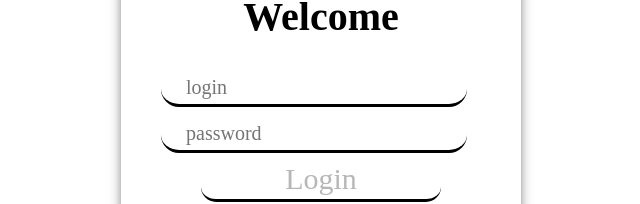
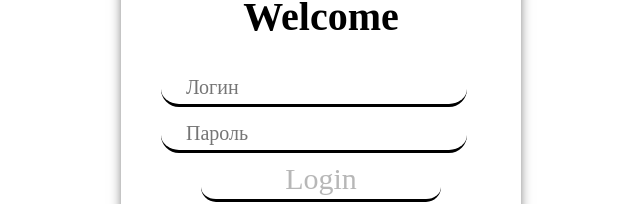
Before and after one commit to Yandex-Prakticum-13-Defined/app, a React app: page /login in a window 1280 px wide. Shown: the part 486-690 px from the top of the page, without its empty margins (319-959 px from the left). Built offline with nearby package versions, Linux system fonts and the light colour scheme; the HTML template or start-up script is replaced by a standard one.

Commit message:
Пример Компонент валидации информы

```diff
--- a/src/components/Button/Button.tsx
+++ b/src/components/Button/Button.tsx
@@ -1,9 +1,9 @@
-import React from 'react';
+import React, { MouseEventHandler } from 'react';
 import './Button.scss';
 
 interface IButton {
   className?: string;
-  onClick?: any;
+  onClick?: MouseEventHandler;
   title?: string;
   type?: 'button' | 'submit' | 'reset' | undefined;
   disabled?: boolean;
--- /dev/null
+++ b/src/components/ValidationInput/ValidationInput.scss
@@ -0,0 +1,11 @@
+.input {
+  width: inherit;
+
+  &__error {
+    color: red;
+    margin-left: 10px;
+    font-size: 14px;
+    font-weight: normal;
+    width: 100%;
+  }
+}
--- /dev/null
+++ b/src/components/ValidationInput/ValidationInput.tsx
@@ -0,0 +1,56 @@
+import React, { ChangeEvent, InputHTMLAttributes, useState } from 'react';
+import './ValidationInput.scss';
+
+const emptyTextMessage = 'Это поле не должно быть пустым';
+
+interface IValidationInput extends InputHTMLAttributes<HTMLInputElement> {
+  labelText?: string; /** Текст label */
+  regexp: RegExp; /** Регулярка для проверки валидации инпута */
+  checkValidation: (isValid: boolean) => void; /** Возвращает в родительский компонент результат валидации */
+  errorMessage: string; /** Сообщение об ошибке */
+  onTextChange: (text: string) => void; /** Возвращает в родительский компонент текст инпута */
+}
+
+/** Компонент input с валидацией и label (опционально) */
+export const ValidationInput: React.FC<IValidationInput> = (props) => {
+  const {
+    labelText, regexp, checkValidation, errorMessage, onTextChange, ...rest
+  } = props;
+  const [isValid, setIsValid] = useState(true);
+  const [needValidate, setIsNeedValidate] = useState(false);
+  const [text, setText] = useState('');
+  const isEmpty = text === '';
+
+  const validate = (inputText: string) => {
+    const validationResult = regexp.test(inputText);
+    console.log('inputText: ', inputText);
+    console.log('validationResult: ', validationResult);
+    setIsValid(validationResult);
+    checkValidation(validationResult);
+  };
+
+  const onInputChange = (e: ChangeEvent<HTMLInputElement>) => {
+    setText(e.target.value);
+    onTextChange(e.target.value);
+    if (needValidate) {
+      validate(e.target.value);
+    }
+  };
+
+  const onInputBlur = () => {
+    setIsNeedValidate(true);
+    validate(text);
+  };
+
+  return (
+    <div className='input'>
+      {labelText && <label>{labelText}</label>}
+      <input {...rest} onChange={onInputChange} onBlur={onInputBlur} />
+      {!isValid && (
+        <div className='input__error'>
+          {isEmpty ? emptyTextMessage : errorMessage}
+        </div>
+      )}
+    </div>
+  );
+};
--- a/src/pages/Login/Login.tsx
+++ b/src/pages/Login/Login.tsx
@@ -1,60 +1,72 @@
-import React from 'react';
+import React, { useState } from 'react';
 import './Login.scss';
 import { Link } from 'react-router-dom';
-import Input from '../../components/Input/Input';
 import Button from '../../components/Button/Button';
-import { useInput } from '../../hooks/useInput';
 import { postSignIn } from '../../api/api';
+import { ValidationInput } from '../../components/ValidationInput/ValidationInput';
 
-const Login = () => {
-  const login = useInput('', {
-    isEmpty: true,
-    login: {
-      isError: null,
-      error: ''
-    }
-  });
-  const password = useInput('', {
-    isEmpty: true,
-    password: {
-      isError: null,
-      error: ''
-    }
-  });
+/** Логин: от 3 до 20 символов, латиница, может содержать цифры,
+ * но не состоять из них, без пробелов, без спецсимволов
+ * (допустимы дефис и нижнее подчёркивание */
+const loginRegexp = /^(?=.{3,20}$)([a-zA-Z0-9_-]*[a-zA-Z_-][a-zA-Z0-9_-]*)$/;
+const loginErrorMessage = 'Логин должен начинаться с заглавной буквы и состоять минимум из 3 символов';
 
-  const formMethod = {
-    login: login.value,
-    password: password.value,
+/** Пароль: от 8 до 40 символов, обязательно хотя бы одна заглавная буква и цифра */
+const passwordRegexp = /^(?=.*?[A-ZА-ЯЁ])(?=.*?[0-9]).{8,40}$/;
+const passwordErrorMessage = 'Введите пароль от 8 до 40 символов. Обязательно наличие заглавной буквы и цифры';
+
+interface IInputsValidation {
+  isLoginValid: boolean;
+  isPasswordValid: boolean;
+}
+
+const Login: React.FC = () => {
+  const initialInputsValidation: IInputsValidation = {
+    isLoginValid: false,
+    isPasswordValid: false
   };
+  const [inputsValidation, setInputsValidation] = useState(initialInputsValidation);
+  const [login, setLogin] = useState('');
+  const [password, setPassword] = useState('');
 
-  const handleSubmit = (e: any) => {
-    e.preventDefault();
-    postSignIn(formMethod)
+  const isInputsValidationOK = inputsValidation.isLoginValid && inputsValidation.isPasswordValid;
+
+  const handleSubmit = () => {
+    postSignIn({ login, password })
       // eslint-disable-next-line no-console
       .then((data) => console.log(data))
       // eslint-disable-next-line no-console
       .catch((error: any) => console.log(`Ошибка ${error}`));
   };
 
+  const checkLoginValidation = (isValid: boolean) => setInputsValidation(
+    { ...inputsValidation, isLoginValid: isValid }
+  );
+
+  const checkPasswordValidation = (isValid: boolean) => setInputsValidation(
+    { ...inputsValidation, isPasswordValid: isValid }
+  );
+
+  const onLoginChange = (text: string) => setLogin(text);
+  const onPasswordChange = (text: string) => setPassword(text);
+
   return (
     <div className='container'>
-      <form className='form' onSubmit={handleSubmit}>
+      <form className='form'>
         <h1 className='form__title'>Welcome</h1>
         <div className='form__wrapper'>
-          <Input className='form__input' name='login' type='text' placeholder='login'
-                 value={login.value} onBlur={login.onBlur}
-                 onChange={(e: HTMLInputElement) => login.onChange(e)}
-                 isDirty={login.isDirty} isEmpty={login.isEmpty} isError={login.loginError}/>
+          <ValidationInput
+            className='form__input' onTextChange={onLoginChange} errorMessage={loginErrorMessage}
+            regexp={loginRegexp} checkValidation={checkLoginValidation} placeholder='Логин'
+          />
         </div>
         <div className='form__wrapper'>
-          <Input className='form__input' name='password' type='password' placeholder='password'
-                 value={password.value} onBlur={password.onBlur}
-                 onChange={(e: HTMLInputElement) => password.onChange(e)}
-                 isDirty={password.isDirty} isEmpty={password.isEmpty}
-                 isError={password.passwordError}/>
+          <ValidationInput
+            className='form__input' onTextChange={onPasswordChange} errorMessage={passwordErrorMessage}
+            regexp={passwordRegexp} checkValidation={checkPasswordValidation} type={'password'} placeholder='Пароль'
+          />
         </div>
-        <Button type='submit' title='Login' onClick={(e: any) => handleSubmit(e)}
-                disabled={!login.inputValid || !password.inputValid}/>
+        <Button type='submit' title='Login' onClick={handleSubmit} disabled={!isInputsValidationOK}/>
       </form>
       <Link className='register' to='/register'>Register</Link>
     </div>
```
